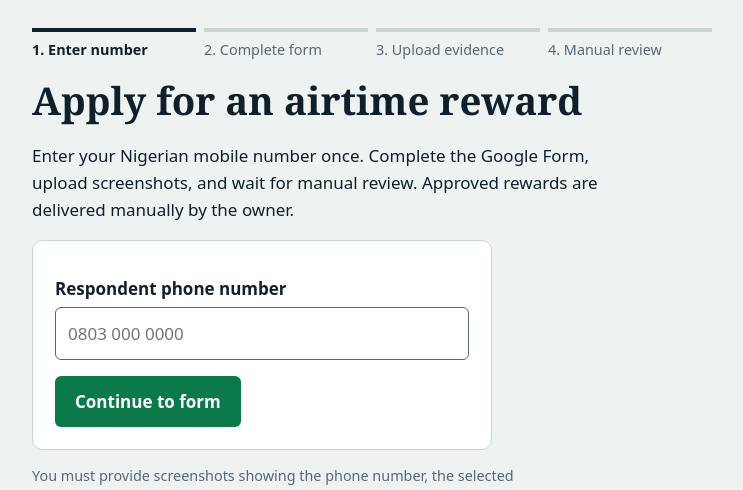
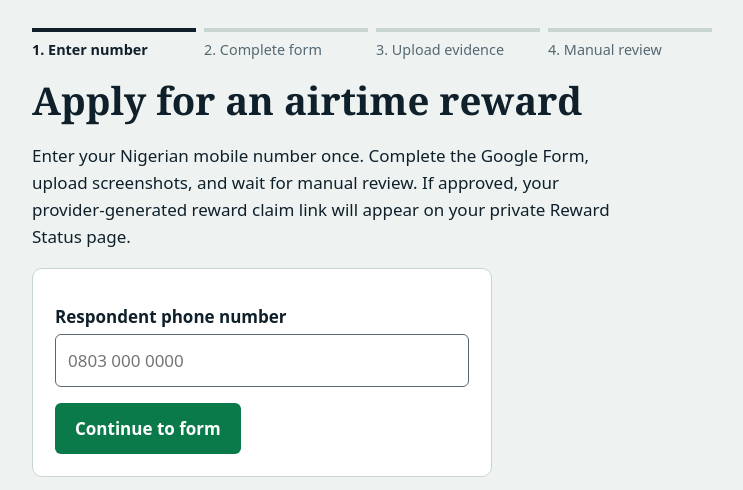
Before and after one commit to abrahamjoseph3235-crypto/airtime-site, a Flask app: page / in a window 1280 px wide. Shown: the part 60-550 px from the top of the page, without its empty margins (268-1011 px from the left). Run offline with Flask 3, Linux system fonts and the light colour scheme; some libraries are stand-ins or nearby versions.

Commit message:
Add private reward status page

```diff
--- a/app.py
+++ b/app.py
@@ -142,6 +142,10 @@ class EvidenceSubmission(db.Model):
     confirmation_image = db.Column(db.String(255), nullable=False)
     status = db.Column(db.String(16), nullable=False, default="pending")
     reviewer_note = db.Column(db.String(500))
+    # Random bearer token lets a participant revisit their own status without exposing phone numbers.
+    reward_token = db.Column(db.String(64), nullable=True, default=lambda: secrets.token_urlsafe(32))
+    # Only a provider-generated HTTPS claim URL; never generated by this website.
+    provider_reward_url = db.Column(db.Text)
     created_at = db.Column(db.DateTime, default=utcnow, nullable=False)
     reviewed_at = db.Column(db.DateTime)
 
@@ -238,6 +242,25 @@ def protect_reviewer_routes_with_cloudflare_access():
 
 with app.app_context():
     db.create_all()
+    # Lightweight, backwards-compatible migration for existing staging databases.
+    # New installations already have these fields through db.create_all().
+    columns = {column["name"] for column in inspect(db.engine).get_columns("evidence_submissions")}
+    with db.engine.begin() as connection:
+        if "reward_token" not in columns:
+            connection.execute(text("ALTER TABLE evidence_submissions ADD COLUMN reward_token VARCHAR(64)"))
+        if "provider_reward_url" not in columns:
+            connection.execute(text("ALTER TABLE evidence_submissions ADD COLUMN provider_reward_url TEXT"))
+        rows = connection.execute(text(
+            "SELECT id FROM evidence_submissions WHERE reward_token IS NULL OR reward_token = ''"
+        )).fetchall()
+        for row in rows:
+            connection.execute(
+                text("UPDATE evidence_submissions SET reward_token = :token WHERE id = :id"),
+                {"token": secrets.token_urlsafe(32), "id": row[0]},
+            )
+        connection.execute(text(
+            "CREATE UNIQUE INDEX IF NOT EXISTS uq_evidence_reward_token ON evidence_submissions (reward_token)"
+        ))
     if EVIDENCE_STORAGE == "local":
         os.makedirs(app.config["EVIDENCE_FOLDER"], exist_ok=True)
 
@@ -410,6 +433,44 @@ def evidence_upload():
     return render_template("evidence_upload.html", phone=phone)
 
 
+@app.get("/reward-status/<token>")
+@limiter.limit("30 per minute")
+def reward_status_page(token):
+    record = EvidenceSubmission.query.filter_by(reward_token=token).first()
+    if record is None:
+        abort(404)
+    return render_template("reward_status.html", status_url=url_for("reward_status_api", token=token))
+
+
+@app.get("/api/reward-status/<token>")
+@limiter.limit("60 per minute")
+def reward_status_api(token):
+    record = EvidenceSubmission.query.filter_by(reward_token=token).first()
+    if record is None:
+        return {"error": "not_found"}, 404
+    approved = record.status in ("approved", "reward_sent")
+    payload = {
+        "status": record.status,
+        "reviewed_at": record.reviewed_at.isoformat() + "Z" if record.reviewed_at else None,
+        "reviewer_note": record.reviewer_note if record.status == "rejected" else None,
+        "reward_ready": bool(approved and record.provider_reward_url),
+    }
+    # Never include a provider URL in the response until evidence is approved.
+    if approved and record.provider_reward_url:
+        payload["reward_url"] = record.provider_reward_url
+    return payload, 200
+
+
+def _valid_provider_reward_url(raw):
+    from urllib.parse import urlsplit
+    value = (raw or "").strip()
+    try:
+        parsed = urlsplit(value)
+        return value if parsed.scheme == "https" and parsed.netloc and not parsed.username and not parsed.password else None
+    except ValueError:
+        return None
+
+
 @app.route("/review", methods=["GET", "POST"])
 def review_dashboard():
     admin_password = os.getenv("ADMIN_REVIEW_PASSWORD", "")
@@ -452,16 +513,28 @@ def review_logout():
 def review_decision(submission_id, decision):
     if not _admin_logged_in():
         abort(403)
-    if decision not in ("approve", "reject", "mark-sent"):
+    if decision not in ("approve", "reject", "mark-sent", "save-link"):
         abort(404)
     record = db.session.get(EvidenceSubmission, submission_id)
     if record is None:
         abort(404)
-    if decision == "mark-sent":
-        if record.status != "approved":
+
+    if decision == "save-link":
+        if record.status not in ("approved", "reward_sent"):
             return redirect(url_for("review_dashboard"))
-    elif record.status != "pending":
+        provider_url = _valid_provider_reward_url(request.form.get("provider_reward_url"))
+        if not provider_url:
+            return render_template(
+                "message.html", title="Invalid provider link",
+                text="Enter the complete HTTPS claim link generated by the airtime provider."
+            ), 400
+        record.provider_reward_url = provider_url
+        note = (request.form.get("reviewer_note") or "").strip()[:500]
+        if note:
+            record.reviewer_note = note
+        db.session.commit()
         return redirect(url_for("review_dashboard"))
+
     if decision == "mark-sent":
         if record.status != "approved":
             return redirect(url_for("review_dashboard"))
@@ -469,7 +542,21 @@ def review_decision(submission_id, decision):
     else:
         if record.status != "pending":
             return redirect(url_for("review_dashboard"))
-        record.status = "approved" if decision == "approve" else "rejected"
+        if decision == "approve":
+            record.status = "approved"
+            supplied_url = (request.form.get("provider_reward_url") or "").strip()
+            if supplied_url:
+                provider_url = _valid_provider_reward_url(supplied_url)
+                if not provider_url:
+                    return render_template(
+                        "message.html", title="Invalid provider link",
+                        text="Enter the complete HTTPS claim link generated by the airtime provider, or leave it blank and add it later."
+                    ), 400
+                record.provider_reward_url = provider_url
+        else:
+            record.status = "rejected"
+            record.provider_reward_url = None
+
     record.reviewer_note = (request.form.get("reviewer_note") or "").strip()[:500] or record.reviewer_note
     record.reviewed_at = utcnow()
     db.session.commit()
--- a/templates/evidence_status.html
+++ b/templates/evidence_status.html
@@ -9,8 +9,9 @@
   <p><strong>Network:</strong> {{ submission.network }}</p>
   <p><strong>Review status:</strong> <span class="status status-{{ submission.status }}">{{ submission.status|capitalize }}</span></p>
   <p><strong>Submitted:</strong> {{ submission.created_at.strftime("%d %b %Y, %H:%M UTC") }}</p>
-  {% if submission.reviewer_note %}<p><strong>Reviewer note:</strong> {{ submission.reviewer_note }}</p>{% endif %}
+  {% if submission.reviewer_note and submission.status == "rejected" %}<p><strong>Reviewer note:</strong> {{ submission.reviewer_note }}</p>{% endif %}
+  <p><a class="btn" href="{{ url_for('reward_status_page', token=submission.reward_token) }}">Open Reward Status</a></p>
 </div>
-<p class="notice">This status means your screenshots were received, not that your eligibility has been confirmed or airtime has been sent. The owner will inspect the evidence and handle any approved airtime manually.</p>
+<p class="notice">Save the private Reward Status page link so you can return later. It checks for review updates automatically. Your provider claim link will appear there only after your screenshots are approved and a provider-generated link has been added. Anyone with your private status link may be able to view your reward status, so do not share it.</p>
 <p><a href="{{ url_for('index') }}">Back to start</a></p>
 {% endblock %}
--- a/templates/index.html
+++ b/templates/index.html
@@ -3,7 +3,7 @@
 {% block steps %}<ol class="steps"><li class="on">Enter number</li><li>Complete form</li><li>Upload evidence</li><li>Manual review</li></ol>{% endblock %}
 {% block content %}
 <h1>Apply for an airtime reward</h1>
-<p>Enter your Nigerian mobile number once. Complete the Google Form, upload screenshots, and wait for manual review. Approved rewards are delivered manually by the owner.</p>
+<p>Enter your Nigerian mobile number once. Complete the Google Form, upload screenshots, and wait for manual review. If approved, your provider-generated reward claim link will appear on your private Reward Status page.</p>
 <form method="post" class="card">
   <input type="hidden" name="csrf_token" value="{{ csrf_token() }}">
   <label for="phone">Respondent phone number</label>
```
Also changed, not shown: static/reward-status.js (added, +61 -0 lines), templates/review_dashboard.html (+13 -7 lines), templates/reward_status.html (added, +19 -0 lines), tests/test_phone_flow.py (+73 -0 lines).
